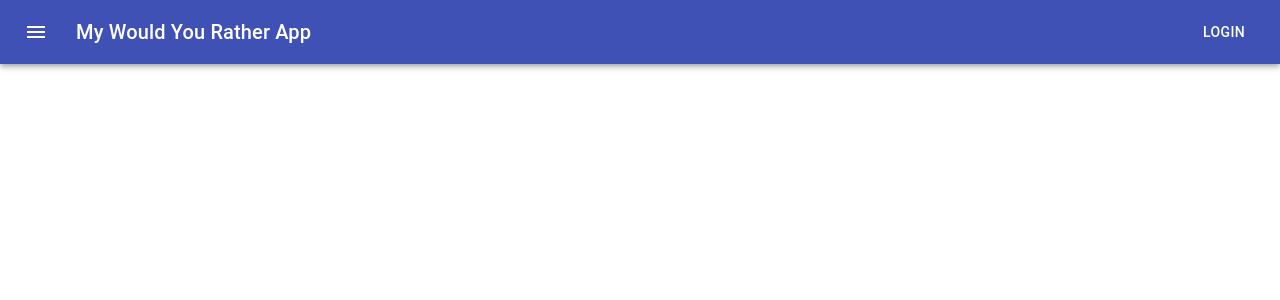
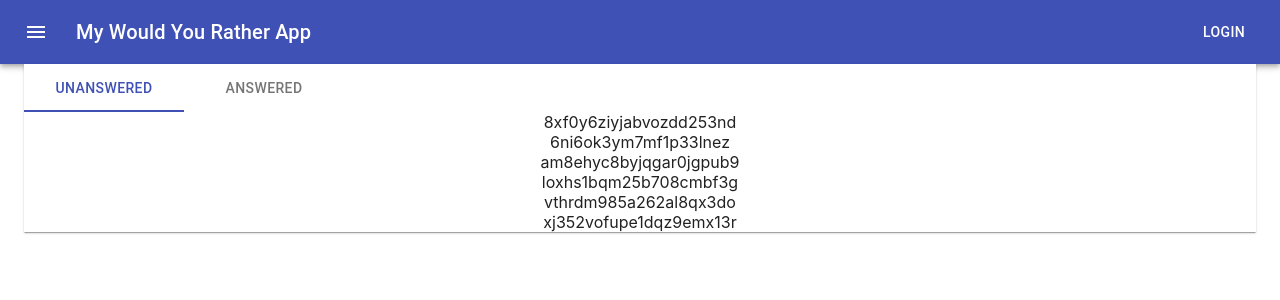
Before and after one commit to stephane-duteriez/WouldYouRather, a React (Create React App) app: page / in a window 1280 px wide. Shown: the top 300 px of the page. Built offline with nearby package versions, Linux system fonts and the light colour scheme.

Commit message:
feature - Home, show list of ids

```diff
--- a/package.json
+++ b/package.json
@@ -8,6 +8,7 @@
     "@testing-library/jest-dom": "^5.14.1",
     "@testing-library/react": "^11.2.7",
     "@testing-library/user-event": "^12.8.3",
+    "prop-types": "^15.7.2",
     "react": "^17.0.2",
     "react-dom": "^17.0.2",
     "react-redux": "^7.2.4",
--- a/src/Components/App.js
+++ b/src/Components/App.js
@@ -2,6 +2,7 @@ import React, {useEffect} from 'react';
 import MyAppBar from './MyAppBar';
 import {connect, useDispatch} from 'react-redux';
 import {handleInitialData} from '../actions/shared';
+import HomeContainer from './HomeContainer';
 
 /**
 * @descriptionMain Component
@@ -16,6 +17,7 @@ function App(props) {
   return (
     <div className="App">
       <MyAppBar />
+      <HomeContainer />
     </div>
   );
 }
--- /dev/null
+++ b/src/Components/HomeContainer.js
@@ -0,0 +1,37 @@
+import React from 'react';
+import Container from '@material-ui/core/Container';
+import Paper from '@material-ui/core/Paper';
+import Tabs from '@material-ui/core/Tabs';
+import Tab from '@material-ui/core/Tab';
+import ListQuestions from './ListQuestions';
+
+/**
+ * @description Home Container
+ * @param {object} props
+ * @return {Component}
+ */
+export default function HomeContainer(props) {
+  const [tab, setTab] = React.useState(0);
+
+  const handleChange = (event, newValue) => {
+    setTab(newValue);
+  };
+
+  return (
+    <Container >
+      <Paper square>
+        <Tabs
+          value={tab}
+          indicatorColor="primary"
+          textColor="primary"
+          onChange={handleChange}
+          aria-label="chose between answered and answered question"
+        >
+          <Tab label="Unanswered" />
+          <Tab label="answered"/>
+        </Tabs>
+        <ListQuestions type={tab===0?'unanswered':'answered'}/>
+      </Paper>
+    </Container>
+  );
+};
--- /dev/null
+++ b/src/Components/ListQuestions.js
@@ -0,0 +1,45 @@
+import React from 'react';
+import {connect} from 'react-redux';
+import PropTypes from 'prop-types';
+import {Grid} from '@material-ui/core';
+
+/**
+ * @descrition Component list of question
+ * @param {object} props
+ * @return {Component}
+ */
+function ListQuestions(props) {
+  return (
+    <Grid
+      container
+      direction="column"
+      justify="center"
+      alignItems="center">
+      {props.questions.map((item) => (
+        <div key={item.id}>
+          {item.id}
+        </div>
+      ))}
+    </Grid>
+  );
+};
+
+ListQuestions.propTypes = {
+  questions: PropTypes.array,
+};
+
+/**
+ * @description retrieve from store questionsIds
+ * @param {object} param
+ * @return {object} props
+ */
+function mapStateToProps({questions, users, authedUser}) {
+  return {
+    questions: Object.keys(questions).map((questionId) => ({
+      id: questionId,
+      alreadyAnswered: authedUser?users[authedUser].answers[questionId]:[],
+    })),
+  };
+}
+
+export default connect(mapStateToProps)(ListQuestions);
--- a/src/index.js
+++ b/src/index.js
@@ -1,7 +1,7 @@
 import React from 'react';
 import ReactDOM from 'react-dom';
 import './index.css';
-import App from './components/App';
+import App from './Components/App';
 import {createStore} from 'redux';
 import {Provider} from 'react-redux';
 import reducer from './reducers';
```
